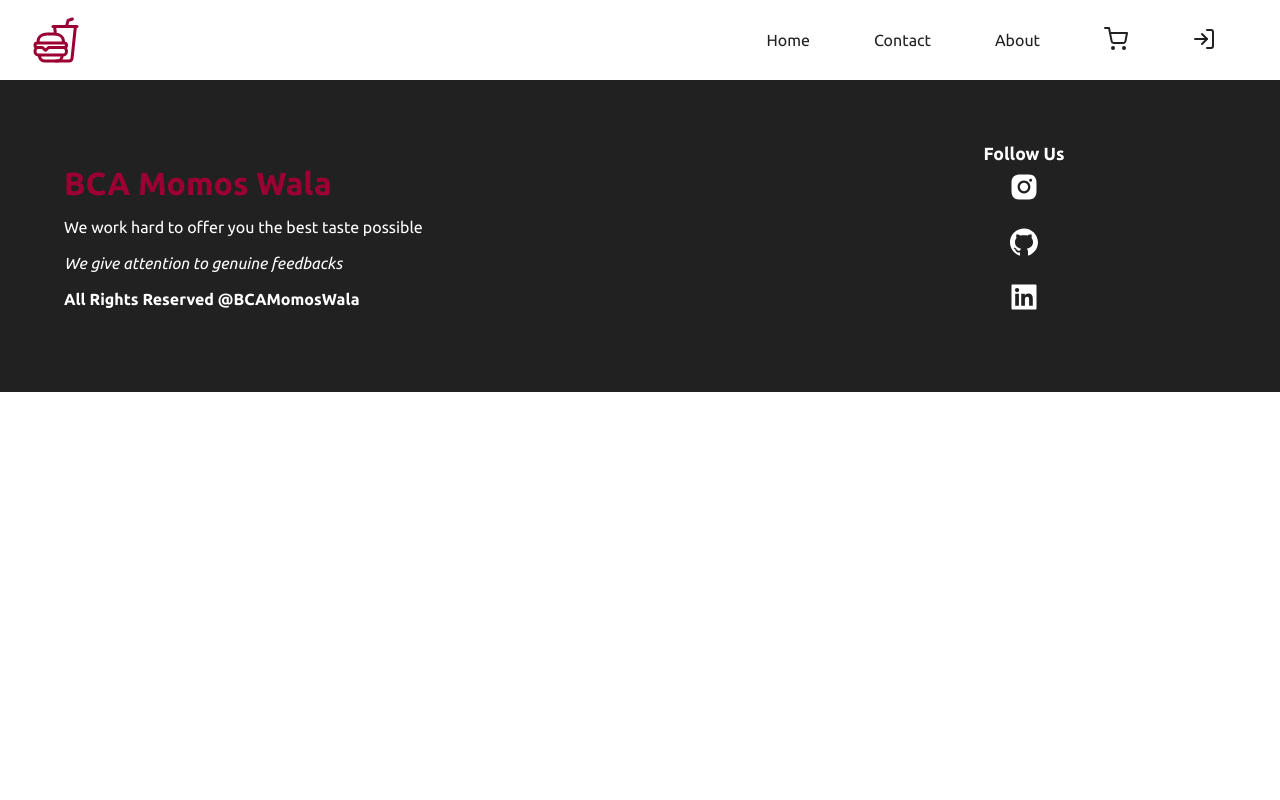
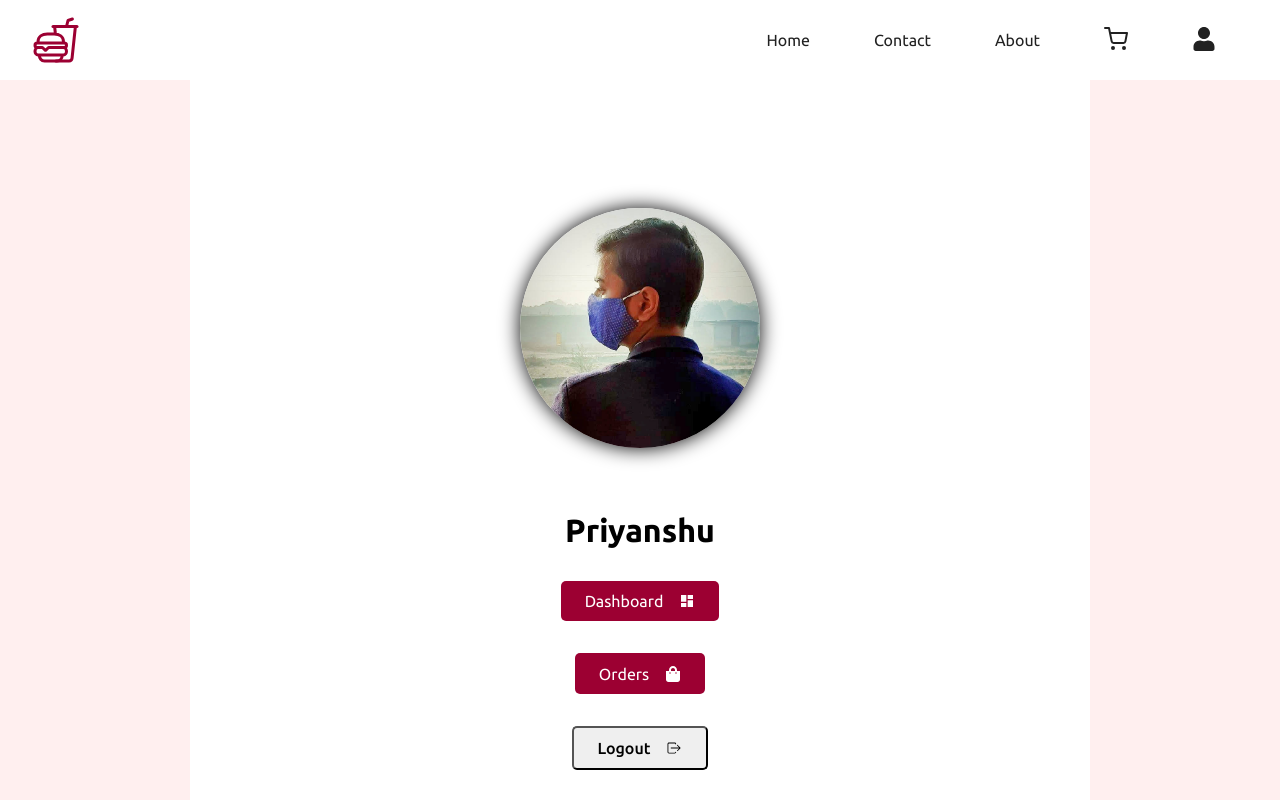
Before and after one commit to Priyanshu-Batham/BcaMomosWala-Frontend, a React (Create React App) app: page /me in a window 1280 px wide. Shown: the top 800 px of the page. Built offline with nearby package versions, Linux system fonts and the light colour scheme.

Commit message:
profile page completed

```diff
--- a/src/App.js
+++ b/src/App.js
@@ -9,6 +9,7 @@ import Shipping from './components/cart/Shipping';
 import ConfirmOrder from './components/cart/ConfirmOrder';
 import PaymentSuccess from './components/cart/PaymentSuccess';
 import Login from './components/login/Login';
+import Profile from './components/profile/Profile';
 
 function App() {
   return (
@@ -22,6 +23,7 @@ function App() {
         <Route path="/confirmorder" element={<ConfirmOrder />} />
         <Route path="/paymentsuccess" element={<PaymentSuccess />} />
         <Route path="/login" element={<Login />} />
+        <Route path="/me" element={<Profile />} />
       </Routes>
       <Footer />
     </BrowserRouter>
--- a/src/components/layout/Header.jsx
+++ b/src/components/layout/Header.jsx
@@ -5,7 +5,7 @@ import { FiShoppingCart, FiLogIn } from "react-icons/fi";
 import { FaUser } from "react-icons/fa";
 import { Link } from "react-router-dom";
 
-const Header = ({ isAuthenticated = false }) => {
+const Header = ({ isAuthenticated = true }) => {
   return (
     <nav>
       <div>
--- /dev/null
+++ b/src/components/profile/Profile.jsx
@@ -0,0 +1,33 @@
+import React from "react";
+import "../../style/profile.scss";
+import Pfp from "../../assets/founder.jpg";
+import { Link } from "react-router-dom";
+import { MdDashboard } from "react-icons/md";
+import { FaShoppingBag } from "react-icons/fa";
+import { IoIosLogOut } from "react-icons/io";
+
+const Profile = () => {
+  return (
+    <section className="profile">
+      <main>
+        <img src={Pfp} alt="user" />
+        <h1>Priyanshu</h1>
+        <div>
+          <Link to="/admin/dashboard">
+            Dashboard <MdDashboard />
+          </Link>
+        </div>
+        <div>
+          <Link to="/myorders">
+            Orders <FaShoppingBag />
+          </Link>
+        </div>
+        <button>
+          Logout <IoIosLogOut />
+        </button>
+      </main>
+    </section>
+  );
+};
+
+export default Profile;
--- /dev/null
+++ b/src/style/profile.scss
@@ -0,0 +1,78 @@
+@import "colors";
+
+.profile {
+  height: 100vh;
+  background-color: $pink;
+
+  > main {
+    max-width: 900px;
+    height: 100%;
+    margin: auto;
+    background-color: white;
+    display: flex;
+    flex-direction: column;
+    align-items: center;
+    padding: 4rem;
+
+    > img {
+      height: 15rem;
+      width: 15rem;
+      border-radius: 100%;
+      box-shadow: 0 0 20px black;
+      margin: 4rem;
+    }
+
+    > h1 {
+      font-size: 2rem;
+      margin-bottom: 2rem;
+    }
+
+    > div {
+      margin-bottom: 2rem;
+      > a {
+        background-color: $red;
+        color: white;
+        padding: 0.7rem 1.5rem;
+        font-size: 1rem;
+        border-radius: 5px;
+        cursor: pointer;
+        display: flex;
+        align-items: center;
+
+        > svg {
+          margin-left: 1rem;
+        }
+
+        &:hover {
+          background-color: $darkRed;
+        }
+      }
+    }
+
+    > button {
+      padding: 0.7rem 1.5rem;
+      font-size: 1rem;
+      border-radius: 5px;
+      font-weight: 500;
+      cursor: pointer;
+      display: flex;
+      align-items: center;
+      > svg{
+        margin-left: 1rem;
+      }
+      &:hover {
+        background-color: rgba(245, 245, 245, 0.864);
+      }
+    }
+  }
+}
+
+@media screen and (max-width: 600px) {
+  .profile {
+    > main {
+      > img {
+        margin: 0 0 1rem;
+      }
+    }
+  }
+}
```
Also changed, not shown: timestamp.txt.
